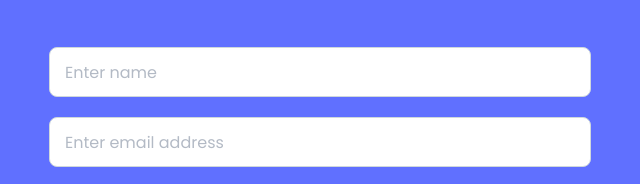
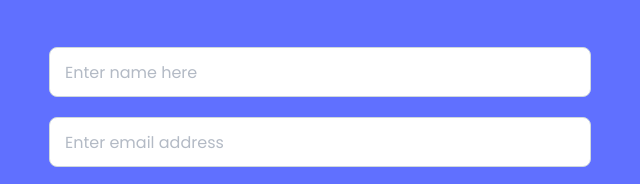
Before and after one commit to obibaadoma/potfolio-desktop, a website: page index.html in a window 1280 px wide. Shown: the part 3880-4064 px from the top of the page, 320-960 px from the left. Drawn offline with Linux system fonts and the light colour scheme.

```diff
--- a/index.html
+++ b/index.html
@@ -141,7 +141,7 @@
           needs coding.
           I’d love to help with it!</p>
         <form action="https://formspree.io/f/mbjevloq" id = "formValidation" method="POST">
-          <input type="text" class="input-container" placeholder="Enter name" maxlength="30" name="fullname"
+          <input type="text" class="input-container" placeholder="Enter name here" maxlength="30" name="fullname"
             id="fullname" required>
           <label class="labels" for="fullname">Full name</label>
           <input type="email" class="input-container" placeholder="Enter email address" name="email" id="email"
```
Also changed, not shown: README.md.
